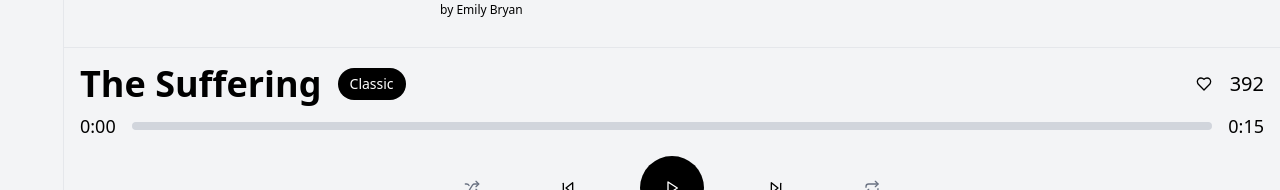
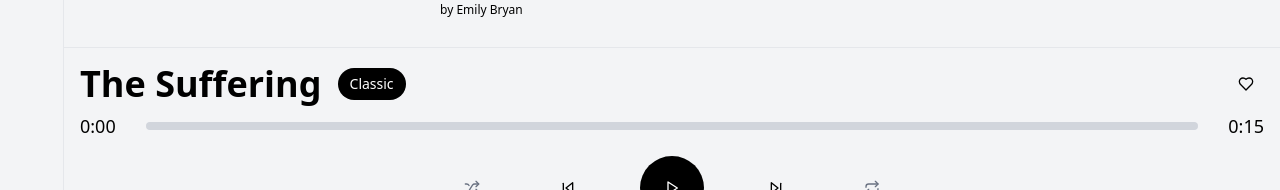
Before and after one commit to ManobhavSachan/mosaic, a Next.js app: page / in a window 1280 px wide. Shown: the part 564-754 px from the top of the page. Built offline with nearby package versions, Linux system fonts and the light colour scheme; grey boxes are pictures that could not be loaded.

Commit message:
Refactor PlayerControls layout for improved styling
- Commented out the likes display for cleaner UI.
- Adjusted the time display formatting in the progress bar for better alignment and readability.

```diff
--- a/components/player-controls.tsx
+++ b/components/player-controls.tsx
@@ -87,13 +87,13 @@ export default function PlayerControls() {
             <Button variant="ghost" size="icon" className="rounded-full" onClick={() => toggleFavorite(currentSong.id)}>
               <Heart className={cn("h-5 w-5", isFavorite(currentSong.id) ? "fill-black text-black" : "")} />
             </Button>
-            <span className="text-xl">{currentSong.likes}</span>
+            {/* <span className="text-xl">{currentSong.likes}</span> */}
           </div>
         </div>
 
         {/* Progress Bar */}
         <div className="flex items-center gap-4">
-          <span className="text-lg">{formatTime(currentTime)}</span>
+          <span className="text-lg w-[50px] text-left">{formatTime(currentTime)}</span>
           <div
             className="flex-1 h-2 bg-gray-300 rounded-full overflow-hidden cursor-pointer relative"
             onClick={handleProgressClick}
@@ -104,7 +104,7 @@ export default function PlayerControls() {
               style={{ width: `${progressPercentage}%` }}
             />
           </div>
-          <span className="text-lg">{formatTime(duration)}</span>
+          <span className="text-lg w-[50px] text-right">{formatTime(duration)}</span>
         </div>
       </div>
 
```
